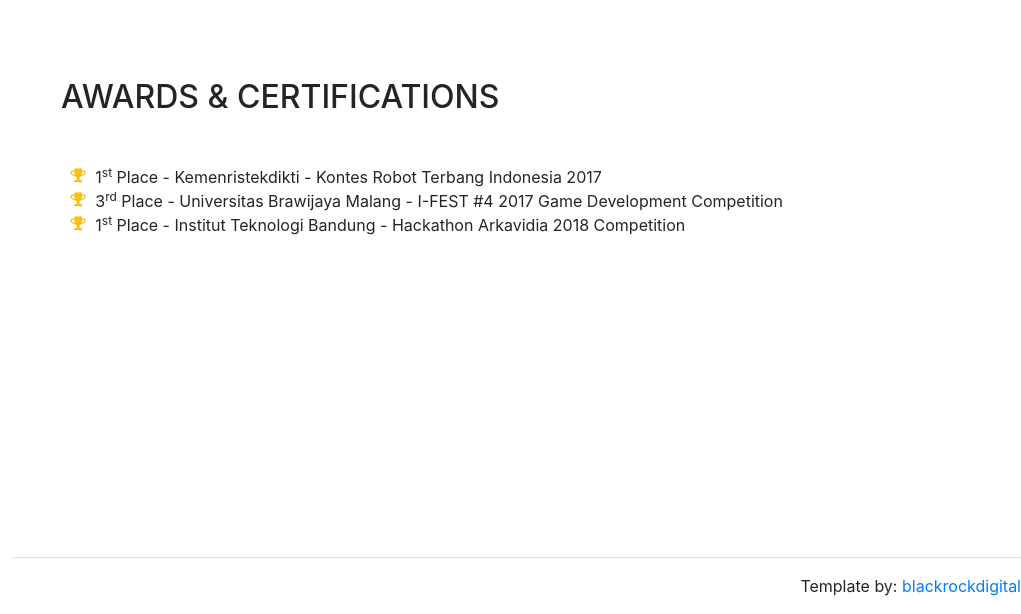
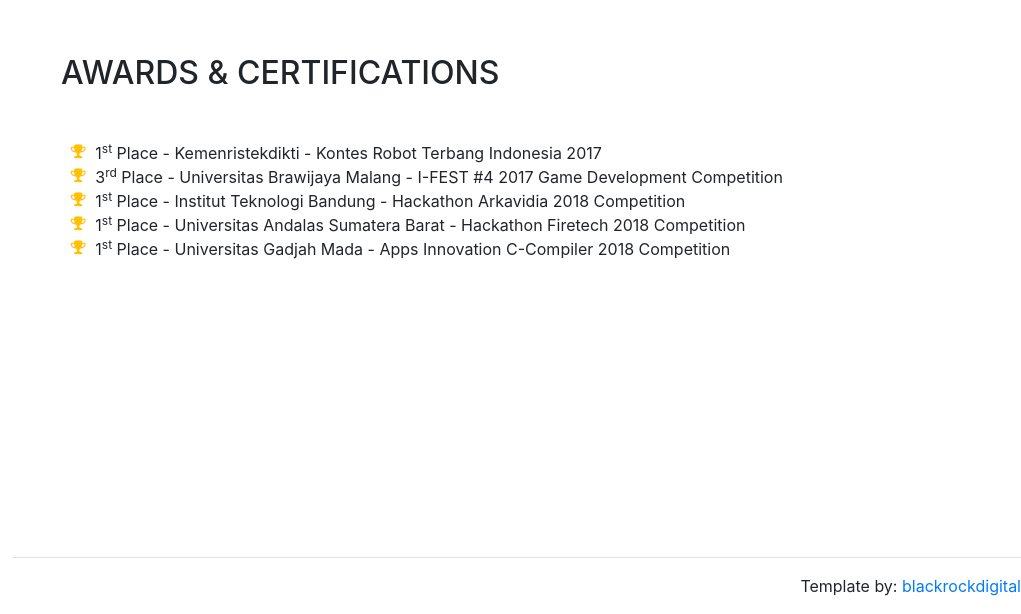
Before and after one commit to axellageraldinc/axellageraldinc.github.io, a website with bundled scripts: page index.html in a window 1280 px wide. Shown: the part 5697-6311 px from the top of the page, without its empty margins (259-1280 px from the left). Built offline with nearby package versions, Linux system fonts and the light colour scheme; a web font is replaced by a local one.

Commit message:
- add 2 awards (firetech and c-compiler) - change hoek version to 5.0.3 in package-lock.json

```diff
--- a/index.html
+++ b/index.html
@@ -390,6 +390,13 @@
               <i class="fa-li fa fa-trophy text-warning"></i>
               1<sup>st</sup>
               Place - Institut Teknologi Bandung - Hackathon Arkavidia 2018 Competition</li>
+              <li>
+              <i class="fa-li fa fa-trophy text-warning"></i>
+              1<sup>st</sup>
+              Place - Universitas Andalas Sumatera Barat - Hackathon Firetech 2018 Competition</li><li>
+              <i class="fa-li fa fa-trophy text-warning"></i>
+              1<sup>st</sup>
+              Place - Universitas Gadjah Mada - Apps Innovation C-Compiler 2018 Competition</li>
           </ul>
         </div>
       </section>
```
Also changed, not shown: 1 other file.
